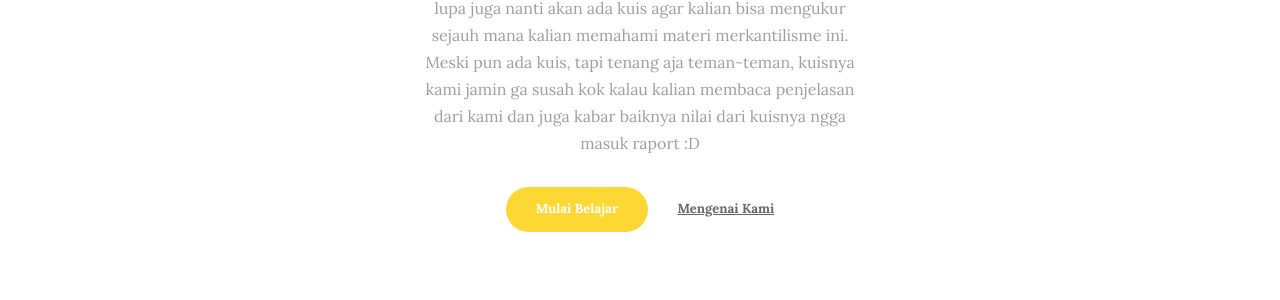
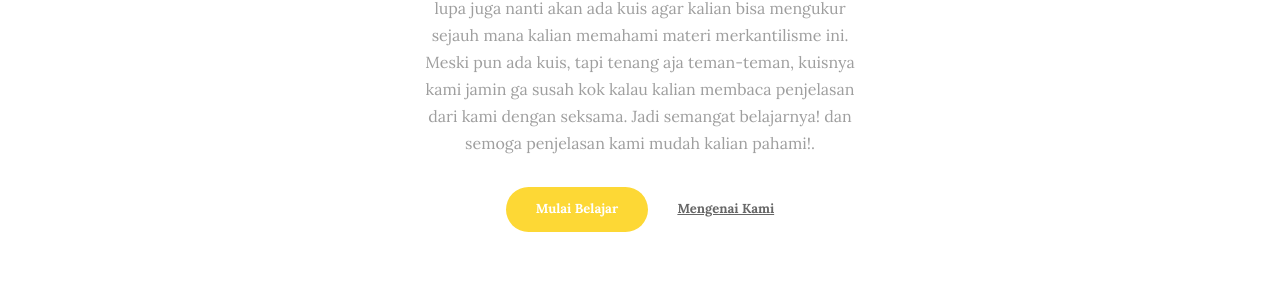
Before and after one commit to imamnrchls/modul, a Jekyll site: the page built from index.html, in a window 1280 px wide. Shown: the part 648-948 px from the top of the page. Built offline with Jekyll 4.4.1, drawn with Linux system fonts in a browser that asks for light colours; nearby versions of some CDN libraries; some of the changed text lies outside the part shown.

Commit message:
Update _config.yml

```diff
--- a/_config.yml
+++ b/_config.yml
@@ -10,7 +10,7 @@
   name: Kelompok 5
   image: '/assets/img/author.png'
   job: SEMANTIK
-  bio: Hai teman-teman! nah, di website ini kalian bisa belajar mengenai sejarah merkantilisme dengan lebih mudah loh! akan ada banyak gambar dan infografis untuk mempermudah kalian dalam memahami materinya. Ngga lupa juga nanti akan ada kuis agar kalian bisa mengukur sejauh mana kalian memahami materi merkantilisme ini. Meski pun ada kuis, tapi tenang aja teman-teman, kuisnya kami jamin ga susah kok kalau kalian membaca penjelasan dari kami dan juga kabar baiknya nilai dari kuisnya ngga masuk raport :D
+  bio: Hai teman-teman! nah, di website ini kalian bisa belajar mengenai sejarah merkantilisme dengan lebih mudah loh! akan ada banyak gambar dan infografis untuk mempermudah kalian dalam memahami materinya. Ngga lupa juga nanti akan ada kuis agar kalian bisa mengukur sejauh mana kalian memahami materi merkantilisme ini. Meski pun ada kuis, tapi tenang aja teman-teman, kuisnya kami jamin ga susah kok kalau kalian membaca penjelasan dari kami dengan seksama. Jadi semangat belajarnya! dan semoga penjelasan kami mudah kalian pahami!.
   email: forexample@website.com
 
 
```
